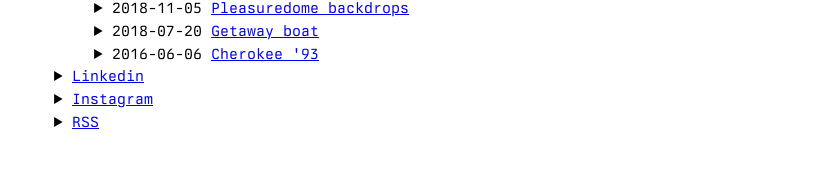
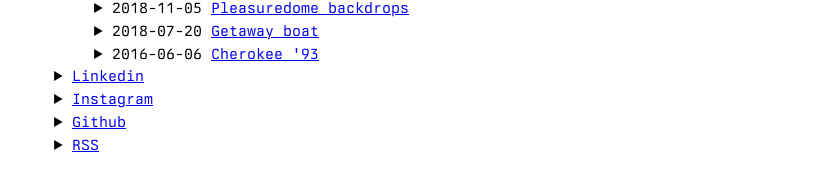
Before and after one commit to torbjornbp/torbjornbp.github.io, a Jekyll site: the page built from index.md, in a window 1280 px wide. Shown: the part 318-509 px from the top of the page, without its empty margins (208-1043 px from the left). Built offline with Jekyll 4.4.1, drawn with Linux system fonts in a browser that asks for light colours.

Commit message:
Update menu.yml

```diff
--- a/_data/menu.yml
+++ b/_data/menu.yml
@@ -30,6 +30,7 @@ entries:
     url: https://www.linkedin.com/in/torbjørn-pedersen-57617b227/
   - title: Instagram
     url: https://www.instagram.com/filmarkivar
-
+  - title: Github
+    url: https://github.com/torbjornbp
   - title: RSS
     url: feed.xml
```
